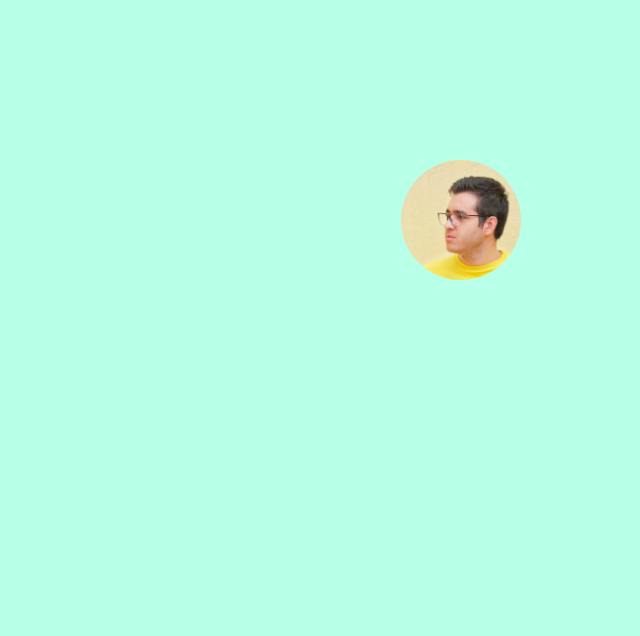
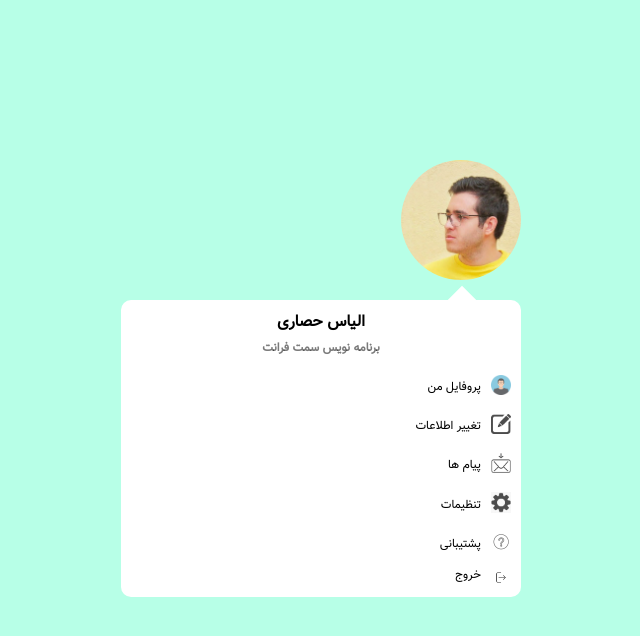
Before and after one commit to ElyasHesari/profile_menu, a plain HTML site: page index.html in a window 1280 px wide. Both pictures are taken after a click on the element 640 px from the left and 220 px from the top of the page. Shown: the whole page, without its empty margins (179-819 px from the left). Drawn offline with Linux system fonts and the light colour scheme; files whose address does not match are found by name.

Commit message:
Add toggle functoin with js.

```diff
--- a/js/script.js
+++ b/js/script.js
@@ -0,0 +1,5 @@
+const profile = document.querySelector('.profile');
+const menu = document.querySelector('.menu');
+profile.addEventListener('click', ()=>{
+    menu.classList.toggle('toggleMenu')
+})
--- a/styles/style.css
+++ b/styles/style.css
@@ -70,7 +70,7 @@ html, body, div, span, applet, object, iframe,
     object-fit: cover; /* To keep the original size of the photo */
 }
 
-.action .menu {
+.menu {
   position: absolute;
   top: 140px;
   right: 0;
@@ -129,3 +129,7 @@ html, body, div, span, applet, object, iframe,
   font-size: 12px;
   color: rgba(0, 0, 0, 0.523);
 }
+
+.toggleMenu {
+  opacity: 1;
+}
```
